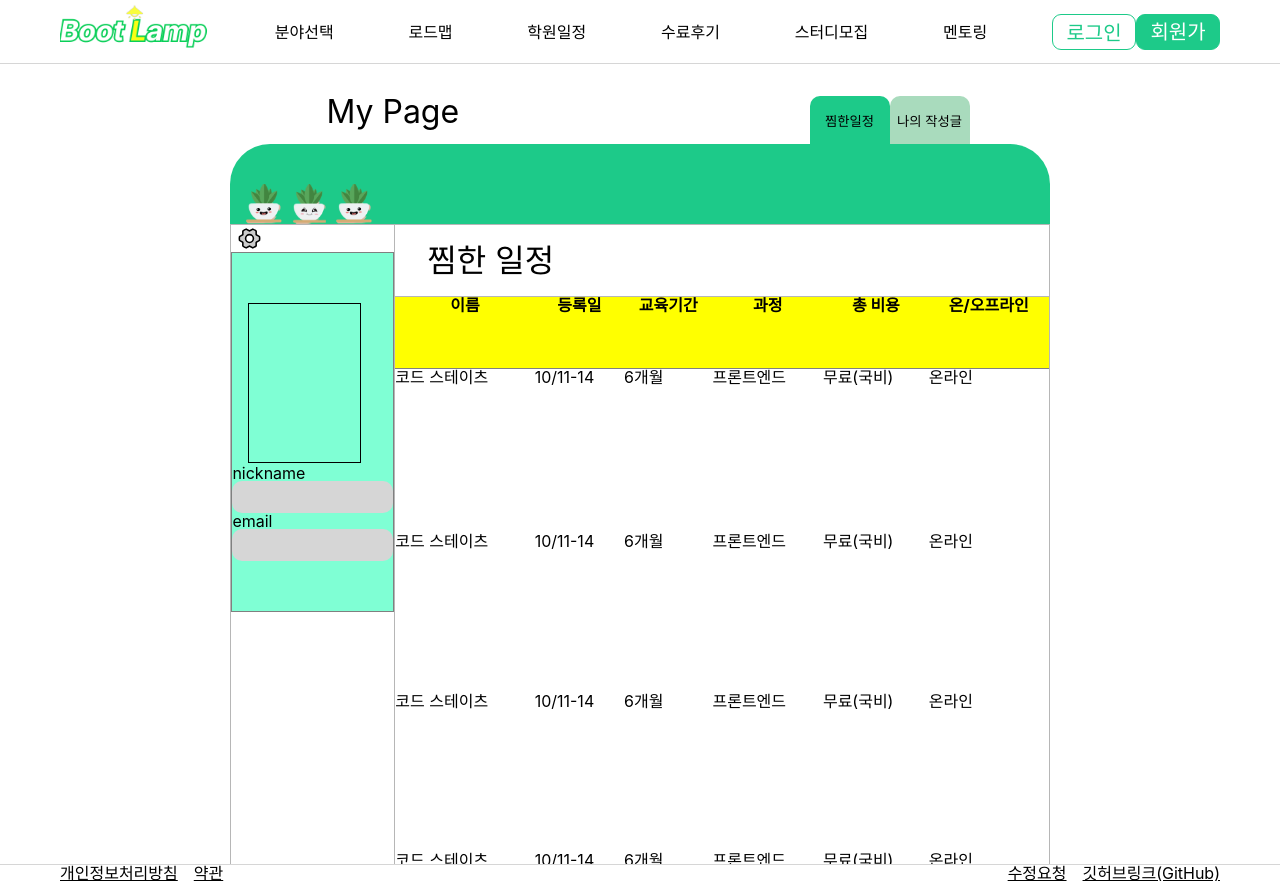
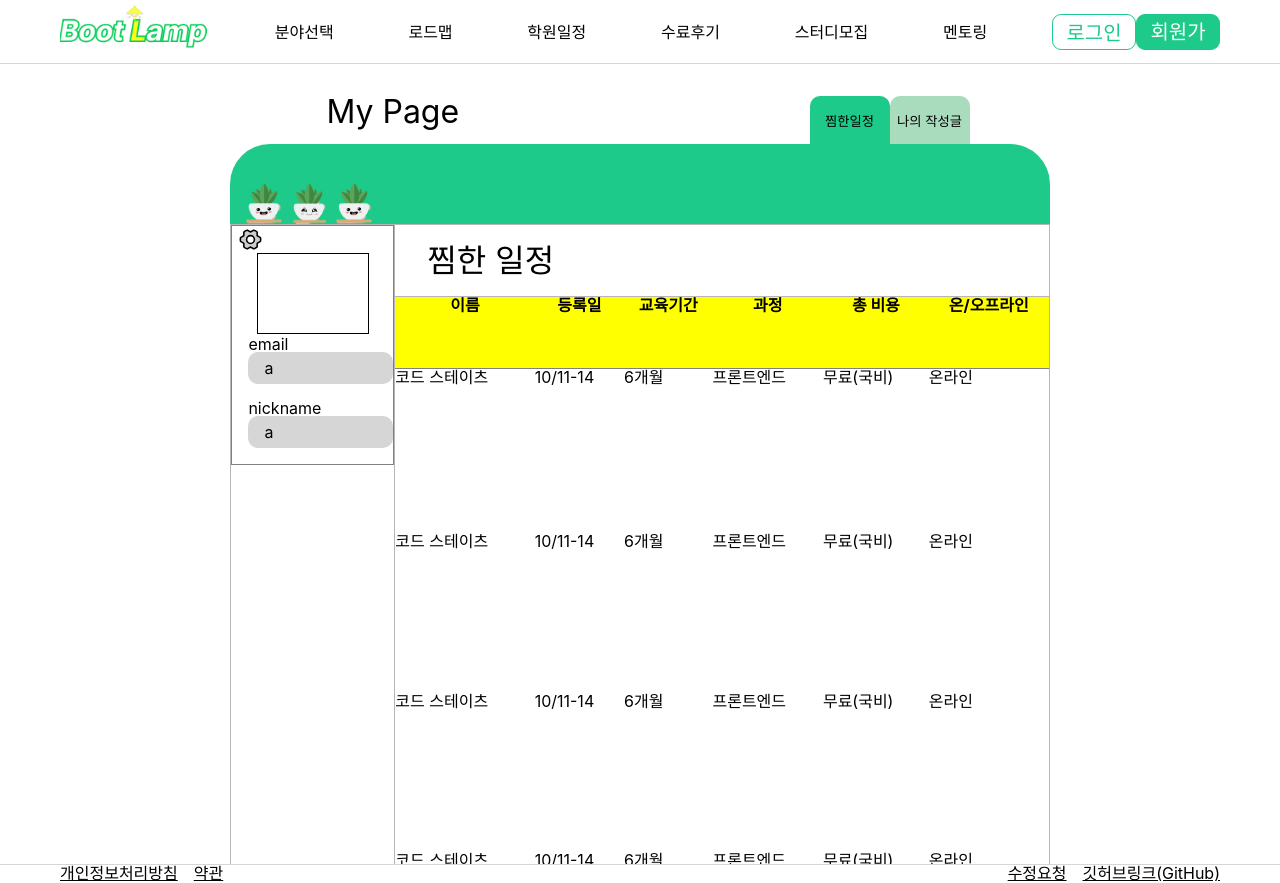
Before and after one commit to codestates-seb/seb40_main_027, a React (Create React App) app in the folder client/: page /users/mypage in a window 1280 px wide. Built offline with nearby package versions, Linux system fonts and the light colour scheme.

Commit message:
docs:로그아웃/탈퇴버튼 삽입

```diff
--- a/client/src/components/MyPageContent/UserProfile.tsx
+++ b/client/src/components/MyPageContent/UserProfile.tsx
@@ -3,6 +3,8 @@ import styled from 'styled-components';
 import { useForm, SubmitHandler } from 'react-hook-form';
 import { useState } from 'react';
 import axios from 'axios';
+import Logout from '../Logout';
+import Withdrawal from '../Withdrawal';
 
 const MyProfileView = styled.div`
   //전체 길이
@@ -11,12 +13,14 @@ const MyProfileView = styled.div`
   height: 100vh;
   display: flex;
   flex-direction: column;
+  justify-content: space-between;
 
   .user-info {
-    width: 100%;
+    width: 90%;
     display: flex;
     justify-content: center;
     flex-direction: column;
+    margin: 0 1rem 0 1rem;
   }
   @media screen and (max-width: 414px) {
     border: none;
@@ -29,7 +33,7 @@ const MyProfileView = styled.div`
     .user-info {
       width: 100vw;
       height: 20vh;
-      margin: 0;
+      margin: 0 1rem 0 0;
     }
   }
 `;
@@ -44,12 +48,12 @@ const ProfileUpdateButton = styled.button`
 const UserProfileUpdateBody = styled.div`
   //프로필 전체크기
   width: 100%;
-  height: 45vh;
+  height: 30vh;
   display: flex;
   justify-content: center;
   align-items: flex-start;
   flex-direction: column;
-  background-color: aquamarine;
+  /* background-color: aquamarine; */
   border: 1px solid gray;
 
   @media screen and (max-width: 414px) {
@@ -65,10 +69,10 @@ const PictureProfile = styled.span`
 
   display: flex;
   border: 1px solid black;
-  margin: 0% 0% 1% 10%;
+  margin: 0% 0% 1% 15%;
   @media screen and (max-width: 414px) {
     height: 100%;
-    margin: 0;
+    margin: 0 1rem 0 0;
   }
 `;
 
@@ -104,36 +108,58 @@ const InputProfileForm = styled.input`
 
 const UserInfoFormEmail = styled.span`
   background-color: var(--grayHeaderBorder);
-  display: inline;
-  width: 100%;
+  display: flex;
+  align-items: center;
+
   height: 2rem;
   border-radius: 10px;
+  margin-bottom: 1rem;
+  padding-left: 1rem;
   @media screen and (max-width: 414px) {
   }
+`;
+
+const WithdrawArea = styled.div`
+  display: flex;
+  flex-direction: row-reverse;
 `;
 
 interface IFormInput {
   nickname: String;
   email: String;
-  password: String;
+  password?: String;
+}
+
+interface RespondsBodyUser {
+  data: {
+    email: String;
+    nickname: String;
+  };
 }
 
 const UserProfile = () => {
-  const { register, setValue, handleSubmit } = useForm<IFormInput>();
+  const { register, handleSubmit } = useForm<IFormInput>();
   const [updateProfile, setUpdateProfile] = useState<boolean>(false);
-  console.log(setValue);
+  const [userUpdate, setUserUpdate] = useState<RespondsBodyUser | undefined>();
 
-  const MyProfileSubmit: SubmitHandler<IFormInput> = (data) => {
+  const MyProfileSubmit: SubmitHandler<IFormInput> = (data: any) => {
     console.log(data);
     axios.defaults.withCredentials = true;
     axios({
-      method: 'Patch',
-      url: '/users/1',
-      data: data,
-      headers: {},
+      method: 'patch',
+      url: '/users',
+      data: { data },
+      headers: {
+        // 'content-type': 'application/json',
+        Authorization:
+          'Bearer eyJhbGciOiJIUzUxMiJ9.eyJyb2xlcyI6WyJVU0VSIl0sImVtYWlsIjoibGFsYUBnbWFpbC5jb20iLCJzdWIiOiJsYWxhQGdtYWlsLmNvbSIsImlhdCI6MTY2OTE4MTg3NywiZXhwIjoxNjY5MjI1MDc3fQ.YZIFOGbutYKeFh3UKwOcFwfuVu7Azj6waCoh5D_2JmQ84oSdZ7YI3ODtZvHP2pMTydSp9dFK4voAu4moqWKbLw',
+      },
     })
       .then((res) => {
         console.log(res);
+        let datatype = res.data;
+        console.log(datatype);
+        setUserUpdate(datatype);
         setUpdateProfile(!updateProfile);
       })
       .catch((err) => console.log('err'));
@@ -143,14 +169,17 @@ const UserProfile = () => {
     setUpdateProfile(!updateProfile);
   };
 
+  //{userUpdate.data.nickname}
+  //{userUpdate.data.email}
+
+  //밑에 보이는 칸에 기존로그인 정보가 있으면 그걸 넣고 만약 변경시 새로운 데이터가 들어가는 조건문을 로그인이 구현시 짜줄예정
   return (
     <MyProfileView>
-      <ProfileUpdateButton onClick={onClickUpdate}>
-        <Icon icon="ph:gear-six-duotone" width="25" height="25" />
-      </ProfileUpdateButton>
-
       {updateProfile ? (
         <UserProfileUpdateBody>
+          <ProfileUpdateButton onClick={onClickUpdate}>
+            <Icon icon="ph:gear-six-duotone" width="25" height="25" />
+          </ProfileUpdateButton>
           <FormInputProFile onSubmit={handleSubmit(MyProfileSubmit)}>
             <label htmlFor="email">email</label>
             <InputProfileForm {...register('email')} />
@@ -164,14 +193,20 @@ const UserProfile = () => {
         </UserProfileUpdateBody>
       ) : (
         <UserProfileUpdateBody>
+          <ProfileUpdateButton onClick={onClickUpdate}>
+            <Icon icon="ph:gear-six-duotone" width="25" height="25" />
+          </ProfileUpdateButton>
           <PictureProfile></PictureProfile>
           <div className="user-info">
-            nickname
-            <UserInfoFormEmail></UserInfoFormEmail>
-            email<UserInfoFormEmail></UserInfoFormEmail>
+            email
+            <UserInfoFormEmail>{userUpdate ? userUpdate.data.email : 'a'}</UserInfoFormEmail>
+            nickname<UserInfoFormEmail>{userUpdate ? userUpdate.data.nickname : 'a'}</UserInfoFormEmail>
           </div>
         </UserProfileUpdateBody>
       )}
+      <WithdrawArea>
+        <Withdrawal />
+      </WithdrawArea>
     </MyProfileView>
   );
 };
```
